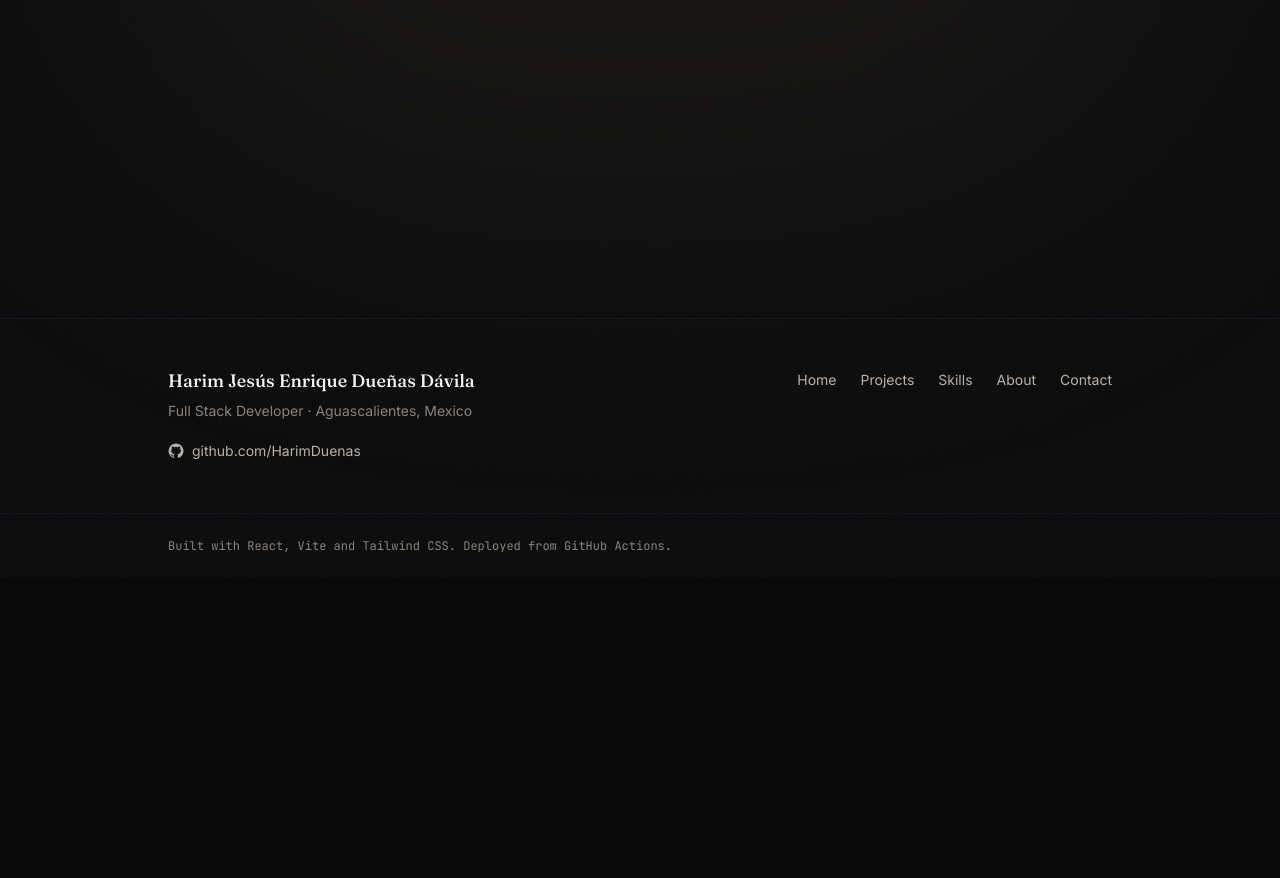
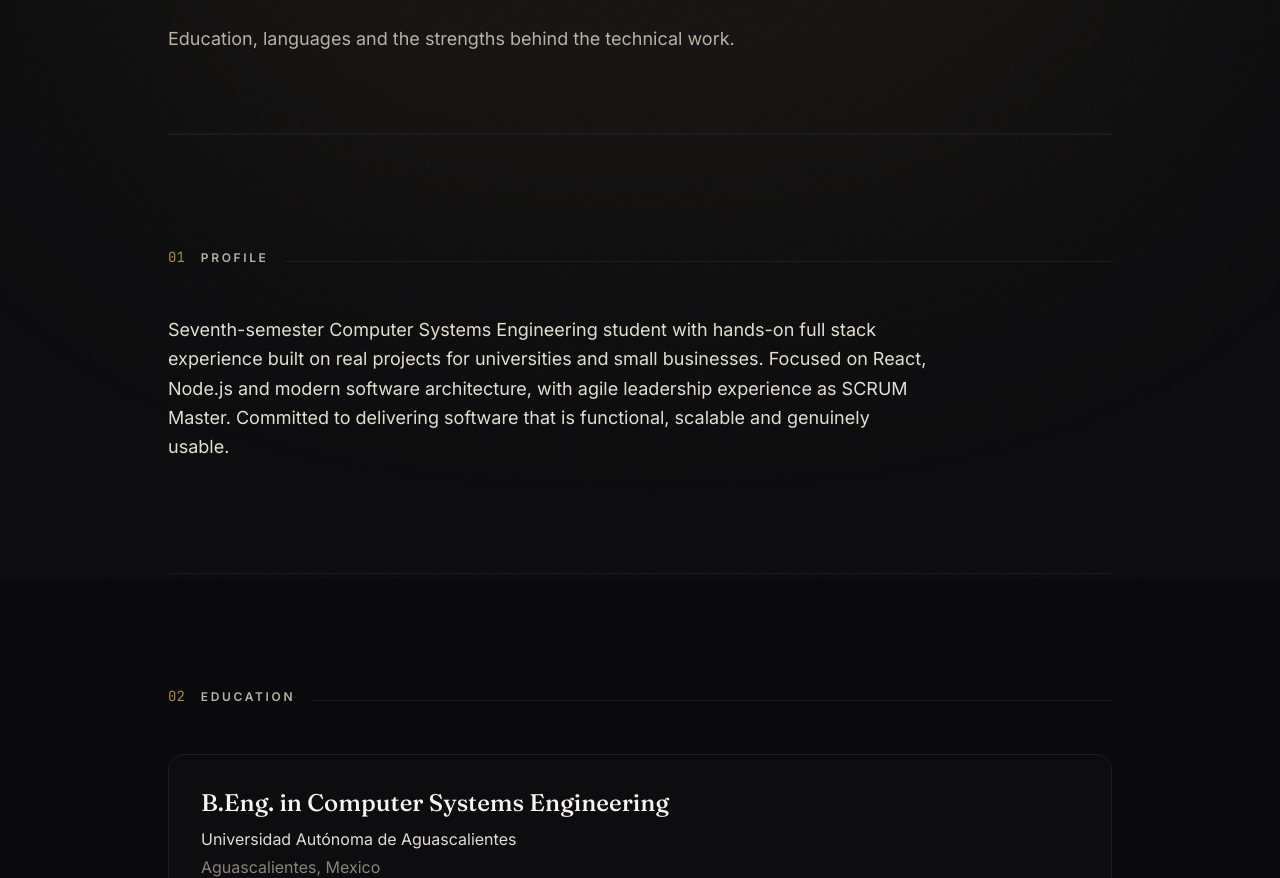
Before and after one commit to HarimDuenas/CV_Web_Harim_Duenas, a React (Vite) app: page /about in a window 1280 px wide. Shown: the part 222-1100 px from the top of the page. Before the commit the page ends 800 px from the top, so only its background shows below. Built offline with nearby package versions, Linux system fonts and the light colour scheme.

Commit message:
feat(about): build the about page

```diff
--- a/src/pages/AboutPage.tsx
+++ b/src/pages/AboutPage.tsx
@@ -1,3 +1,63 @@
+import { education, languages, navRoutes, profile, softSkills } from '../data'
+import { PageIntro } from '../components/layout/PageIntro'
+import { PageShell } from '../components/layout/PageShell'
+import { Section } from '../components/layout/Section'
+
+const route = navRoutes.find((entry) => entry.path === '/about')!
+
 export function AboutPage() {
-  return <div className="mx-auto max-w-5xl px-6 py-20 sm:px-10">About</div>
+  return (
+    <PageShell>
+      <PageIntro eyebrow="Background" title="About" description={route.description} />
+
+      <Section id="profile" index="01" title="Profile">
+        <p className="max-w-3xl text-lg leading-relaxed text-cream-200">
+          {profile.summary}
+        </p>
+      </Section>
+
+      <Section id="education" index="02" title="Education">
+        <div className="rounded-2xl border border-ink-800 bg-ink-900/50 p-7 sm:p-8">
+          <h3 className="font-display text-2xl text-cream-50">{education.degree}</h3>
+          <p className="mt-2 text-cream-200">{education.institution}</p>
+          <p className="mt-1 text-cream-600">{education.location}</p>
+          <p className="mt-5 font-mono text-sm text-gold-400">{education.status}</p>
+        </div>
+      </Section>
+
+      <Section id="languages" index="03" title="Languages">
+        <ul className="grid gap-4 sm:grid-cols-2">
+          {languages.map((language) => (
+            <li key={language.name} className="border-l border-ink-700 pl-5">
+              <p className="font-display text-lg text-cream-50">
+                {language.name}
+                <span className="ml-3 font-mono text-sm text-gold-500">
+                  {language.level}
+                </span>
+              </p>
+              {language.detail ? (
+                <p className="mt-1 text-sm text-cream-600">{language.detail}</p>
+              ) : null}
+            </li>
+          ))}
+        </ul>
+      </Section>
+
+      <Section id="strengths" index="04" title="Strengths">
+        <ul className="grid gap-5 sm:grid-cols-2">
+          {softSkills.map((skill) => (
+            <li
+              key={skill.id}
+              className="rounded-xl border border-ink-800 bg-ink-900/40 p-6"
+            >
+              <h3 className="font-display text-lg text-cream-50">{skill.label}</h3>
+              {/* The evidence is the point of the section — a strength with no
+                  work behind it is just an adjective. */}
+              <p className="mt-3 leading-relaxed text-cream-400">{skill.evidence}</p>
+            </li>
+          ))}
+        </ul>
+      </Section>
+    </PageShell>
+  )
 }
```
